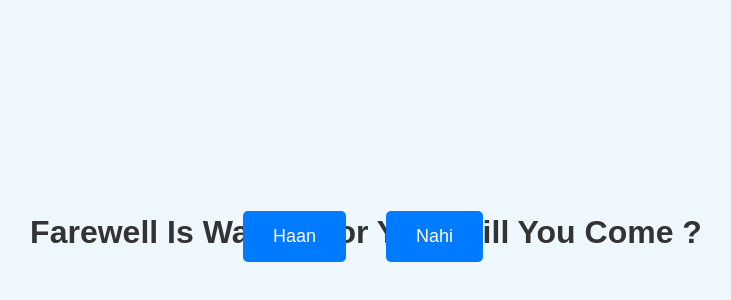
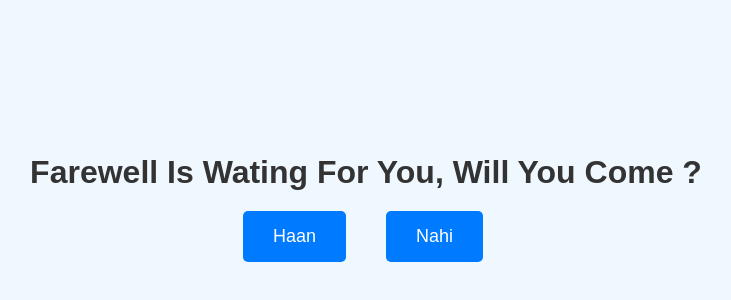
Before and after one commit to BrutalisOwner/Well-Fare-Enough, a plain HTML site: page index.html in a window 1280 px wide. Shown: the part 138-438 px from the top of the page, without its empty margins (274-1005 px from the left). Drawn offline with Linux system fonts and the light colour scheme.

Commit message:
Update index.html

```diff
--- a/index.html
+++ b/index.html
@@ -19,7 +19,7 @@
         }
         h1 {
             color: #333;
-            margin-bottom: 80px; /* Increased value to move the text higher */
+            margin-bottom: 200px; /* Increased value to move the text higher */
             font-size: 2rem;
         }
         .buttons {
```
